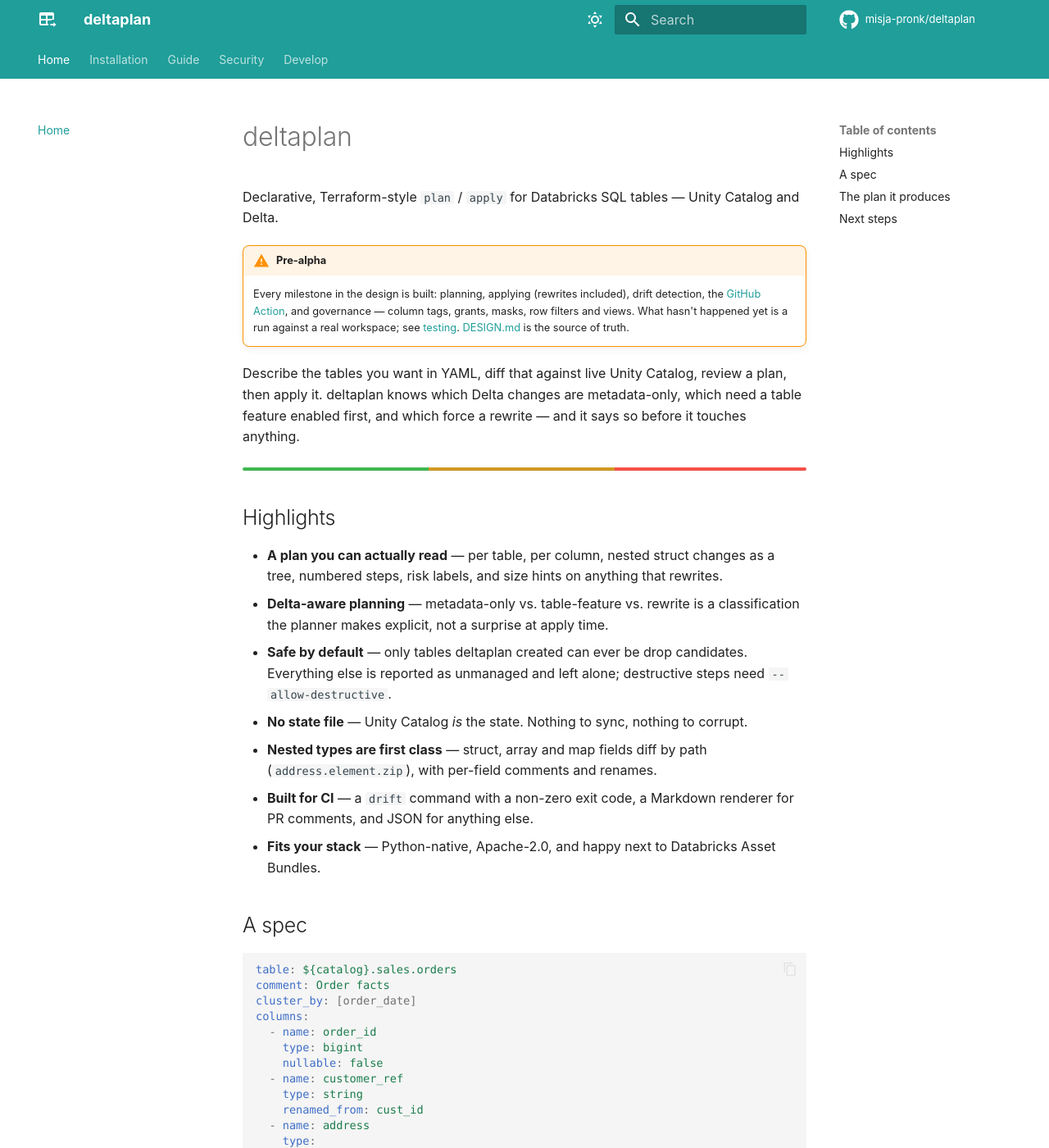
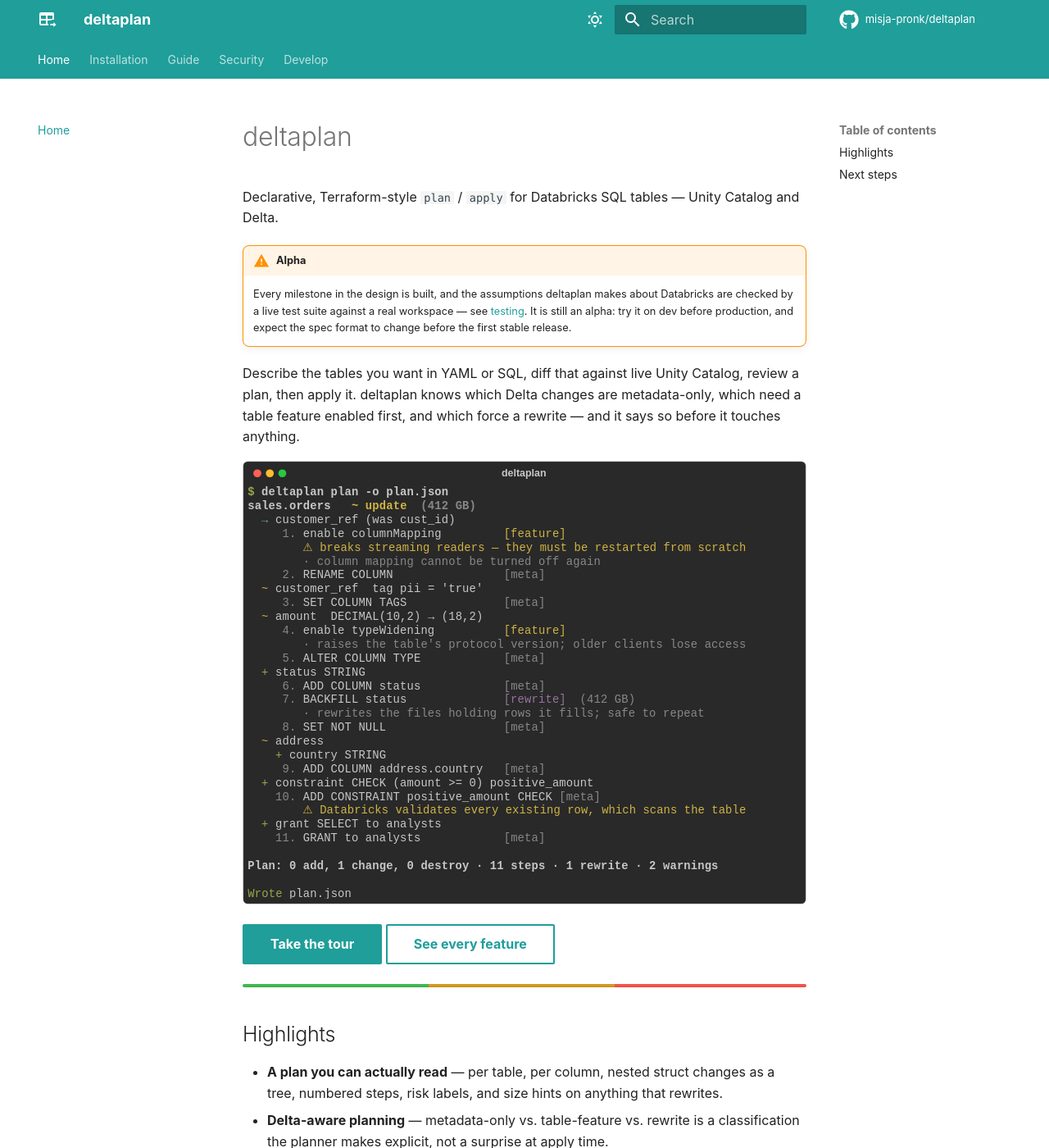
Before and after one commit to misja-pronk/deltaplan, an MkDocs documentation site: the page built from docs/index.md, in a window 1280 px wide and 1400 px high. Shown: the whole window at 82% size. Built offline with MkDocs 1.6.1 and Material for MkDocs 9.7.7, drawn with Linux system fonts in a browser that asks for light colours; comment, search, counter and statistics services are not loaded; some of the changed text lies outside the part shown.

Commit message:
docs: a tour and a feature gallery, with real terminal output
The tour takes one project from nothing to a reviewed pull request —
validate, plan, apply, a change, a rewrite, a refused drop, drift, and the
PR comment — with the CLI's own output at every step. The gallery shows
every kind of change with its spec and its plan. The home page and README
lead with a real plan instead of a typed one, and no longer say deltaplan
has never met a live workspace.

The PR comment is quoted as the site can render it: GitHub's alerts become
admonitions, and <details> gets `markdown` so its contents render.

Co-Authored-By: Claude Opus 5 (1M context) <noreply@anthropic.com>

````diff
--- a/docs/index.md
+++ b/docs/index.md
@@ -2,16 +2,21 @@
 
 Declarative, Terraform-style `plan` / `apply` for Databricks SQL tables — Unity Catalog and Delta.
 
-!!! warning "Pre-alpha"
-    Every milestone in the design is built: planning, applying (rewrites included),
-    drift detection, the [GitHub Action](ci.md), and governance — column tags, grants,
-    masks, row filters and views. What hasn't happened yet is a run against a real
-    workspace; see [testing](testing.md). [DESIGN.md](DESIGN.md) is the source of truth.
+!!! warning "Alpha"
+    Every milestone in the design is built, and the assumptions deltaplan makes about
+    Databricks are checked by a live test suite against a real workspace — see
+    [testing](testing.md). It is still an alpha: try it on dev before production, and
+    expect the spec format to change before the first stable release.
 
-Describe the tables you want in YAML, diff that against live Unity Catalog, review a
-plan, then apply it. deltaplan knows which Delta changes are metadata-only, which need
+Describe the tables you want in YAML or SQL, diff that against live Unity Catalog, review
+a plan, then apply it. deltaplan knows which Delta changes are metadata-only, which need
 a table feature enabled first, and which force a rewrite — and it says so before it
 touches anything.
+
+![A deltaplan plan](assets/screens/tour-plan-change.svg)
+
+[Take the tour](tour.md){ .md-button .md-button--primary }
+[See every feature](features.md){ .md-button }
 
 <hr class="dp-rule">
 
@@ -21,7 +26,7 @@ touches anything.
   tree, numbered steps, risk labels, and size hints on anything that rewrites.
 - **Delta-aware planning** — metadata-only vs. table-feature vs. rewrite is a
   classification the planner makes explicit, not a surprise at apply time.
-- **Safe by default** — only tables deltaplan created can ever be drop candidates.
+- **Safe by default** — only tables deltaplan manages can ever be drop candidates.
   Everything else is reported as unmanaged and left alone; destructive steps need
   `--allow-destructive`.
 - **No state file** — Unity Catalog *is* the state. Nothing to sync, nothing to corrupt.
@@ -32,48 +37,10 @@ touches anything.
 - **Fits your stack** — Python-native, Apache-2.0, and happy next to Databricks Asset
   Bundles.
 
-## A spec
-
-```yaml
-table: ${catalog}.sales.orders
-comment: Order facts
-cluster_by: [order_date]
-columns:
-  - name: order_id
-    type: bigint
-    nullable: false
-  - name: customer_ref
-    type: string
-    renamed_from: cust_id
-  - name: address
-    type:
-      struct:
-        - {name: street, type: string}
-        - {name: zip, type: string}
-```
-
-## The plan it produces
-
-```
-sales.orders   ~ update  (412 GB)
-  ~ amount  DECIMAL(10,2) → (18,2)
-    1. enable typeWidening        [feature]
-    2. ALTER COLUMN TYPE          [meta]
-  ~ address
-    + zip STRING
-    3. ADD COLUMN address.zip     [meta]
-  → customer_ref (was cust_id)
-    4. enable columnMapping       [feature]
-       ⚠ breaks streaming readers
-    5. RENAME COLUMN              [meta]
-  - legacy_flag
-    6. DROP COLUMN                [destructive]
-
-Plan: 0 add, 1 change, 0 destroy · 6 steps · 0 rewrites · 1 warning
-```
-
 ## Next steps
 
+- [A tour](tour.md) — one project from nothing to a reviewed pull request, in ten minutes.
+- [Feature gallery](features.md) — every kind of change, with its spec and its plan.
 - [Installation](installation.md) — install with uvx, uv tool, or pipx.
 - [Writing a spec](spec.md) — the YAML format, types, and renames.
 - [Commands](cli.md) — `validate`, `import`, `plan`, `apply`, `drift`.
--- a/docs/stylesheets/extra.css
+++ b/docs/stylesheets/extra.css
@@ -54,3 +54,11 @@
   );
   margin: 1.2rem 0 1.6rem;
 }
+
+/* The PR comment in the tour, framed like one. */
+.md-typeset .dp-comment {
+  border: 1px solid var(--md-default-fg-color--lightest);
+  border-radius: 8px;
+  padding: 0 1.2rem 0.6rem;
+  margin: 1.2rem 0;
+}
--- a/mkdocs.yml
+++ b/mkdocs.yml
@@ -59,6 +59,11 @@ markdown_extensions:
       anchor_linenums: true
   - pymdownx.inlinehilite
   - pymdownx.superfences
+  # Quotes the files tests/screens.py writes next to its pictures, so the spec
+  # beside a plan is the spec that produced it.
+  - pymdownx.snippets:
+      base_path: [docs]
+      check_paths: true
   - pymdownx.details
   - pymdownx.tabbed:
       alternate_style: true
@@ -80,6 +85,8 @@ nav:
   - Home: index.md
   - Installation: installation.md
   - Guide:
+      - A tour: tour.md
+      - Feature gallery: features.md
       - Writing a spec: spec.md
       - YAML and SQL specs: formats.md
       - Editor support: editors.md
````
Also changed, not shown: README.md (+10 -23 lines), docs/features.md (added, +269 -0 lines), docs/testing.md (+19 -0 lines), docs/tour.md (added, +163 -0 lines).
